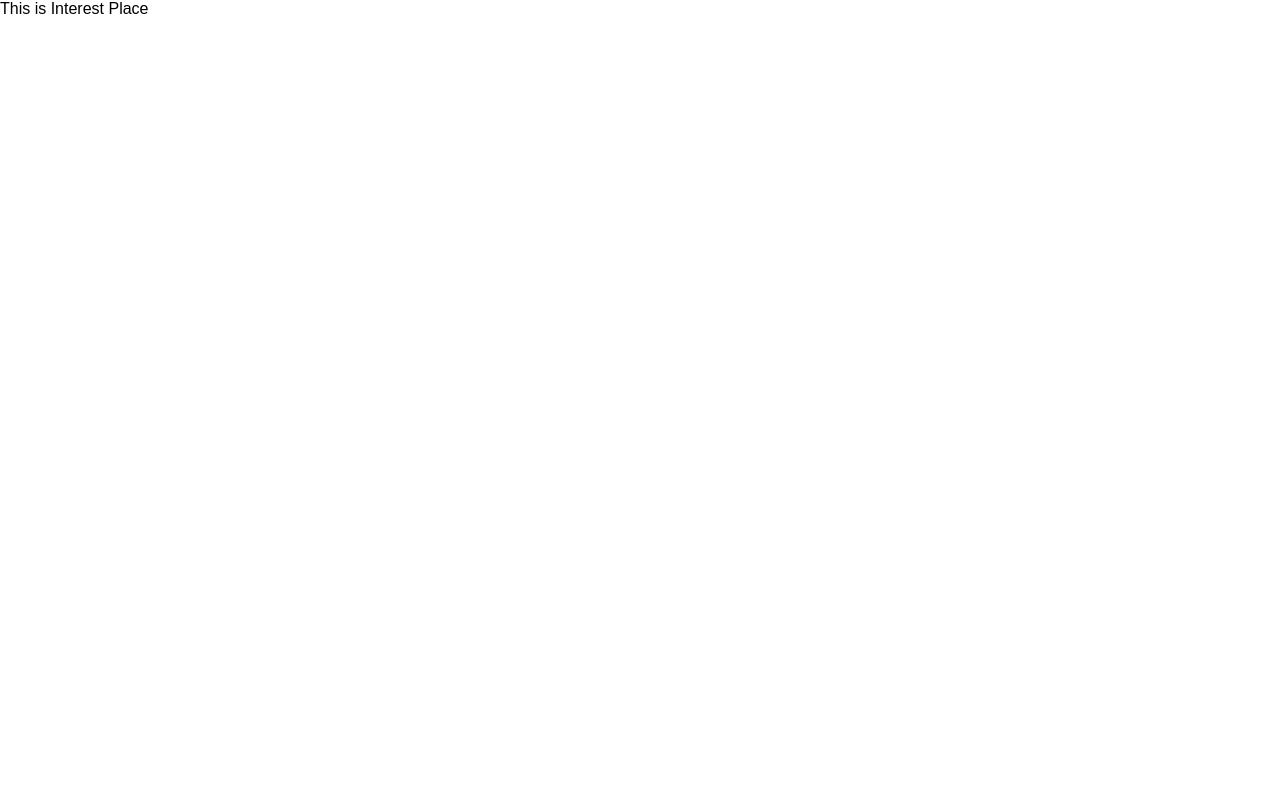
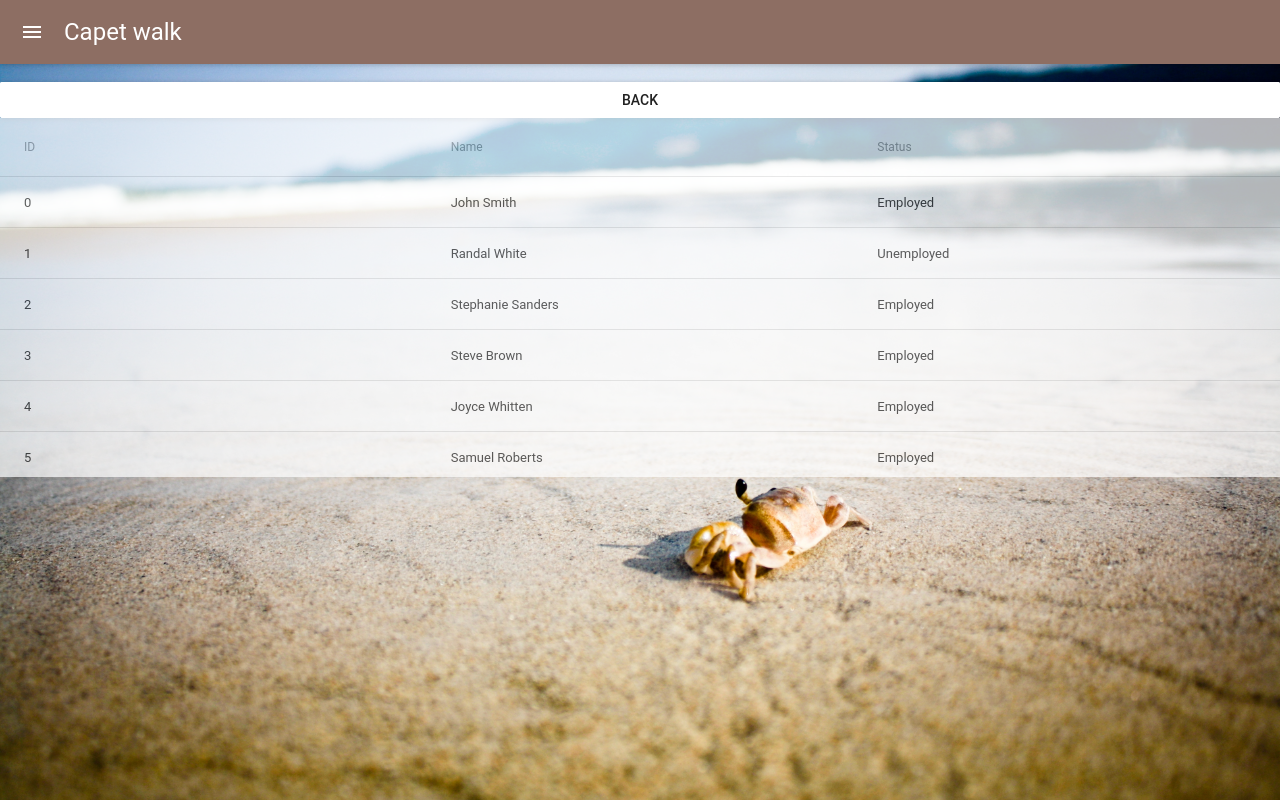
Before and after one commit to lemonaz5/Azuew_geek-a-thon, a React (Create React App) app: page /#/interestplace in a window 1280 px wide. Built offline with nearby package versions, Linux system fonts and the light colour scheme.

Commit message:
add table

```diff
--- a/src/App.css
+++ b/src/App.css
@@ -6,3 +6,11 @@
   background-size: cover;
   height: 100vh;
 }
+
+.inplace {
+  background-image: url('./components/bg3.jpg');
+  background-position: center;
+  background-repeat: no-repeat;
+  background-size: cover;
+  height: 100vh;
+}
--- a/src/App.js
+++ b/src/App.js
@@ -13,14 +13,14 @@ class App extends Component {
       <div className="App">
       <MuiThemeProvider>
         <AppBar
-          style={{backgroundColor:'#8D6E63',}}
+          style={{backgroundColor:'#8D6E63',width:'100%'}}
           title="Capet walk"
           iconClassNameRight="muidocs-icon-navigation-expand-more"
         />
         <div style={{height: '200px'}}/>
         <div style={{textAlign: 'center', backgroundColor:'white', padding:'50px',opacity: '0.9'}}>
           <SearchBar />
-          <RaisedButton label="Search" style={{marginTop:'15px'}}><Link to="/interestplace"></Link></RaisedButton>
+          <Link to="/interestplace"><RaisedButton label="Search" style={{marginTop:'15px'}}></RaisedButton></Link>
         </div>
         </MuiThemeProvider>
       </div>
--- a/src/InterestPlace.js
+++ b/src/InterestPlace.js
@@ -1,10 +1,143 @@
 import React, { Component } from 'react'
+import AppBar from 'material-ui/AppBar';
+import RaisedButton from 'material-ui/RaisedButton';
+import MuiThemeProvider from 'material-ui/styles/MuiThemeProvider';
+import style from './App.css'
+import Link from 'react-router-dom/Link';
+import {
+  Table,
+  TableBody,
+  TableFooter,
+  TableHeader,
+  TableHeaderColumn,
+  TableRow,
+  TableRowColumn,
+} from 'material-ui/Table';
+import TextField from 'material-ui/TextField';
+import Toggle from 'material-ui/Toggle';
+
+const styles = {
+  propContainer: {
+    width: 200,
+    overflow: 'hidden',
+    margin: '20px auto 0',
+  },
+  propToggleHeader: {
+    margin: '20px auto 10px',
+  },
+};
+
+const tableData = [
+  {
+    name: 'John Smith',
+    status: 'Employed',
+  },
+  {
+    name: 'Randal White',
+    status: 'Unemployed',
+  },
+  {
+    name: 'Stephanie Sanders',
+    status: 'Employed',
+  },
+  {
+    name: 'Steve Brown',
+    status: 'Employed',
+  },
+  {
+    name: 'Joyce Whitten',
+    status: 'Employed',
+  },
+  {
+    name: 'Samuel Roberts',
+    status: 'Employed',
+  },
+  {
+    name: 'Adam Moore',
+    status: 'Employed',
+  },
+];
+
 
 export default class InterestPlace extends Component{
+  state = {
+    fixedHeader: true,
+    fixedFooter: false,
+    stripedRows: false,
+    showRowHover: true,
+    selectable: false,
+    multiSelectable: false,
+    enableSelectAll: false,
+    deselectOnClickaway: false,
+    showCheckboxes: false,
+    height: '300px',
+  };
+
+  handleToggle = (event, toggled) => {
+    this.setState({
+      [event.target.name]: toggled,
+    });
+  };
+
+  handleChange = (event) => {
+    this.setState({height: event.target.value});
+  };
+
   render() {
     return(
-      <div>
-        This is Interest Place
+      <div className="inplace">
+        <MuiThemeProvider>
+          <div>
+            <AppBar
+              style={{backgroundColor:'#8D6E63',}}
+              title="Capet walk"
+              iconClassNameRight="muidocs-icon-navigation-expand-more"
+            />
+            <br/>
+            <Link to="/"><RaisedButton label="Back" fullWidth={true} /></Link>
+            <br style={{height: '20px'}}/>
+            <div className="row">
+              <div className="col">
+                <div>
+                  <Table
+                    style={{opacity:'0.7'}}
+                    height={this.state.height}
+                    fixedHeader={this.state.fixedHeader}
+                    fixedFooter={this.state.fixedFooter}
+                    selectable={this.state.selectable}
+                    multiSelectable={this.state.multiSelectable}
+                  >
+                    <TableHeader
+                      displaySelectAll={this.state.showCheckboxes}
+                      adjustForCheckbox={this.state.showCheckboxes}
+                      enableSelectAll={this.state.enableSelectAll}
+                    >
+                      <TableRow>
+                        <TableHeaderColumn tooltip="The ID">ID</TableHeaderColumn>
+                        <TableHeaderColumn tooltip="The Name">Name</TableHeaderColumn>
+                        <TableHeaderColumn tooltip="The Status">Status</TableHeaderColumn>
+                      </TableRow>
+                    </TableHeader>
+                    <TableBody
+                      displayRowCheckbox={this.state.showCheckboxes}
+                      deselectOnClickaway={this.state.deselectOnClickaway}
+                      showRowHover={this.state.showRowHover}
+                      stripedRows={this.state.stripedRows}
+                    >
+                      {tableData.map( (row, index) => (
+                        <TableRow key={index}>
+                          <TableRowColumn>{index}</TableRowColumn>
+                          <TableRowColumn>{row.name}</TableRowColumn>
+                          <TableRowColumn>{row.status}</TableRowColumn>
+                        </TableRow>
+                        ))}
+                    </TableBody>
+                  </Table>
+                  </div>
+                </div>
+              </div>
+            </div>
+        </MuiThemeProvider>
       </div>
     )
   }
```
Also changed, not shown: src/components/bg3.jpg (added), src/components/bg4.jpg (added).
